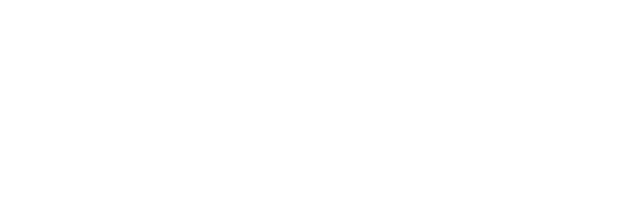
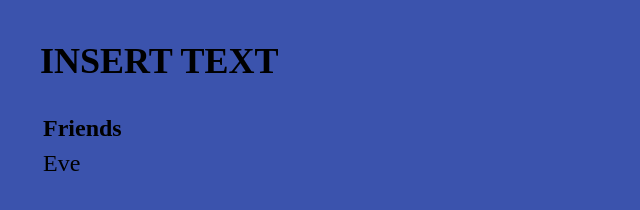
Before and after one commit to vadini-agrawal/make-a-difference, a plain HTML site: page profile.html in a window 1280 px wide. Shown: the whole page, without its empty margins (0-640 px from the left). Drawn offline with Linux system fonts and the light colour scheme.

Commit message:
Editing profile page

```diff
--- a/profile.html
+++ b/profile.html
@@ -0,0 +1,25 @@
+<!DOCTYPE html>
+
+<head>
+	<link rel="stylesheet" href="style.css">
+
+
+</head>
+
+<body class="body-profile">
+	<h2 id="profile-name"> INSERT TEXT </h2>
+
+	<table>
+	  <tr>
+	  	<th> Friends </th>
+	  <tr>
+	    <td></td>
+	  </tr>
+	  <tr>
+	    <td>Eve</td>
+	  </tr>
+	</table>
+
+</body>
+
+</html>
--- a/style.css
+++ b/style.css
@@ -13,7 +13,7 @@
 	display: flex;
 }
 
-.index-body {
+.index-body, .body-profile {
 	background-color: rgb(59, 83, 173);
 	margin: 5vh;
 	font-size: 3vh;
```
